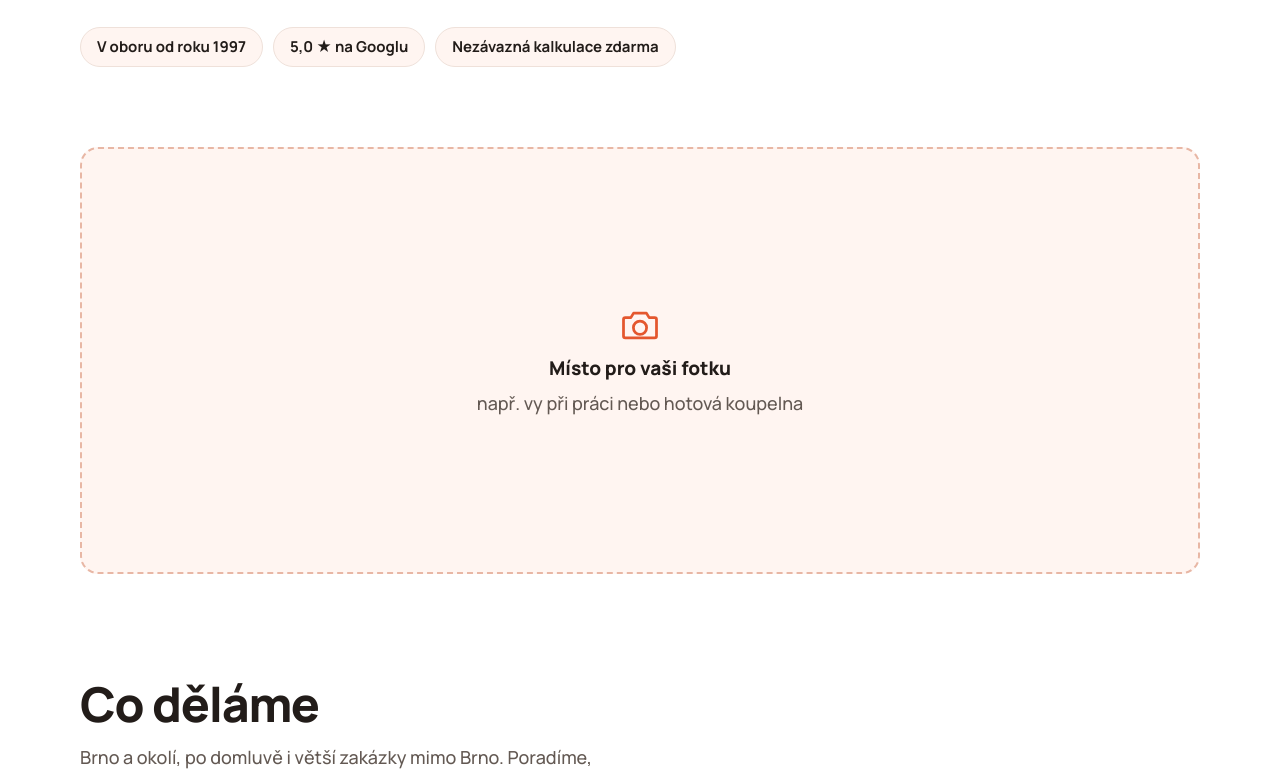
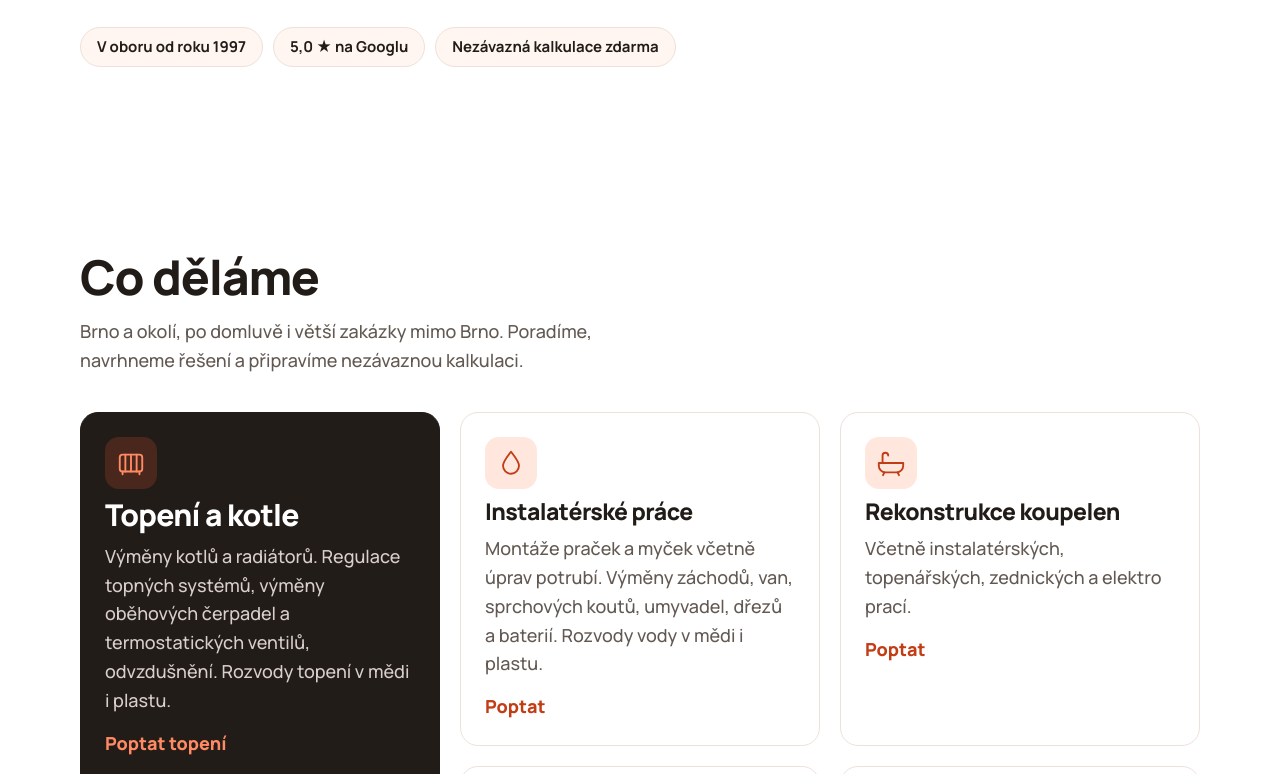
Before and after one commit to kadlecino/vancura, a plain HTML site: page index.html in a window 1280 px wide. Shown: the part 668-1442 px from the top of the page. Drawn offline with Linux system fonts and the light colour scheme.

Commit message:
Odstraněno místo pro fotku v úvodu
Co-Authored-By: Claude Opus 5.5 <noreply@anthropic.com>

```diff
--- a/index.html
+++ b/index.html
@@ -239,14 +239,6 @@ footer a{color:#fff;text-decoration:none}
  </div>
 </div>
 
-<div class="wrap shot">
- <div class="ph" role="img" aria-label="Místo pro vaši fotku">
-  <svg aria-hidden="true"><use href="#cam"/></svg>
-  <strong>Místo pro vaši fotku</strong>
-  <span>např. vy při práci nebo hotová koupelna</span>
- </div>
-</div>
-
 <section id="sluzby">
  <div class="wrap">
   <div class="head">
```
